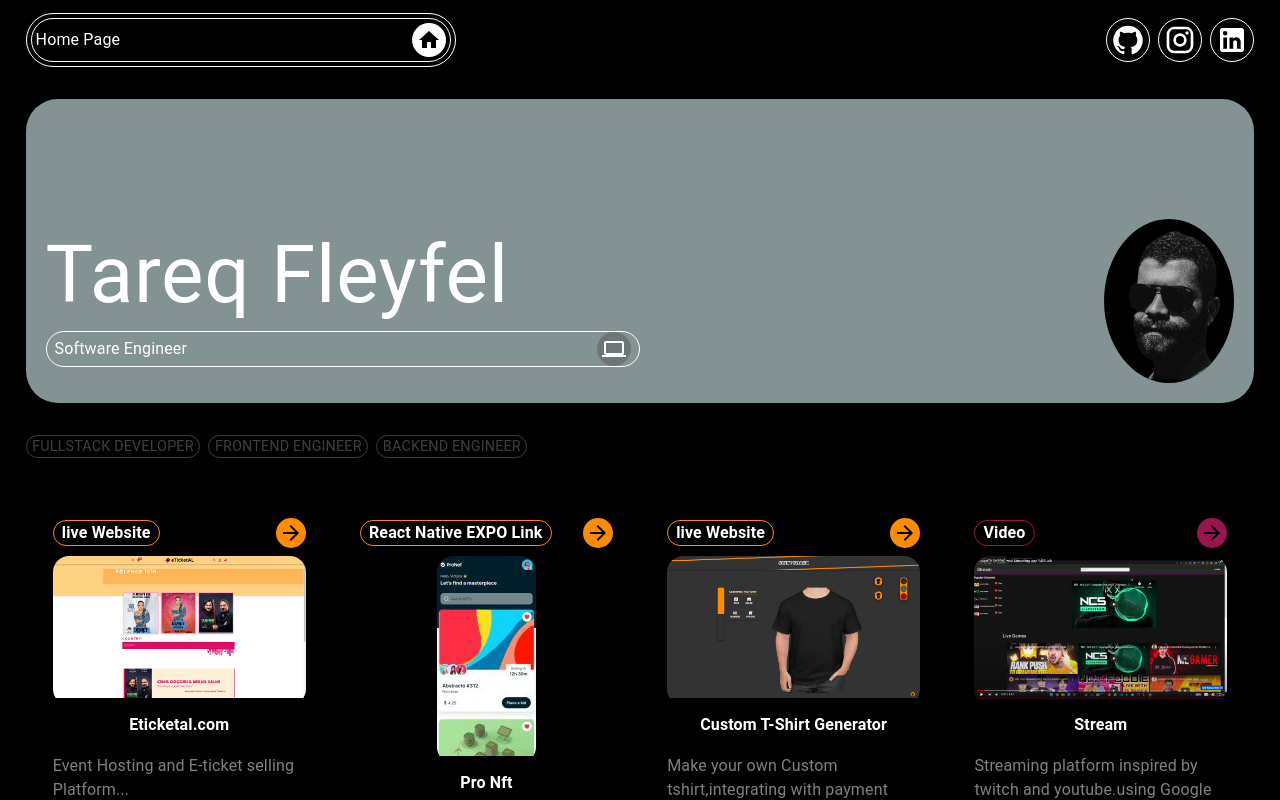
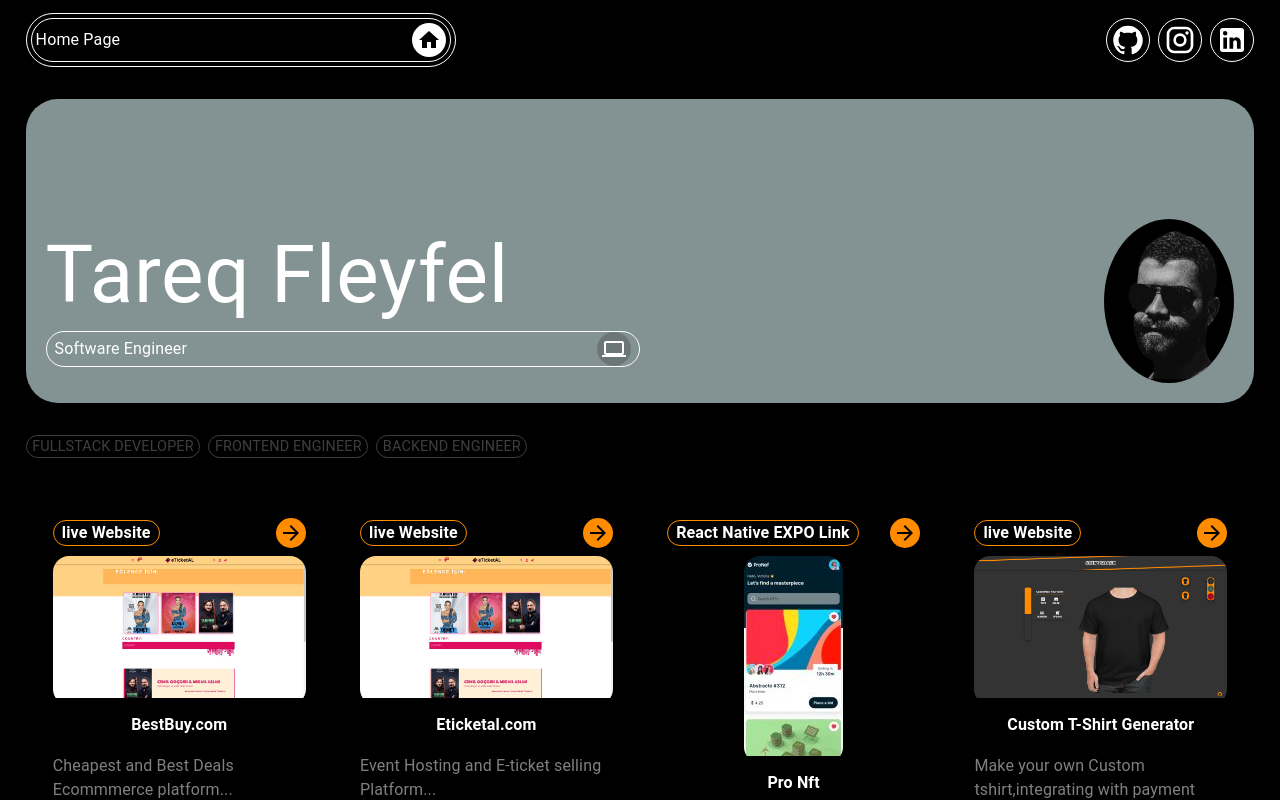
Before and after one commit to TareqFl/portfolio, a React (Create React App) app: page / in a window 1280 px wide. Shown: the top 800 px of the page. Built offline with nearby package versions, Linux system fonts and the light colour scheme.

Commit message:
add vercel

```diff
--- a/src/App.jsx
+++ b/src/App.jsx
@@ -116,6 +116,16 @@
         <RepeatedTags text="BackEnd Engineer" />
       </Grid>
       <Grid container sx={{ transition: "1s" }}>
+        <ProjectCard
+          status="live Website"
+          title={"BestBuy.com"}
+          src={eticket}
+          info={"Cheapest and Best Deals Ecommmerce platform"}
+          bgColor="transparent"
+          buttonColor="darkorange"
+          shadow="black"
+          onClick={() => window.open("https://best-buy-ten.vercel.app/")}
+        />
         <ProjectCard
           status="live Website"
           title={"Eticketal.com"}
```
Also changed, not shown: src/Assets/BESTBUY.png (added).
